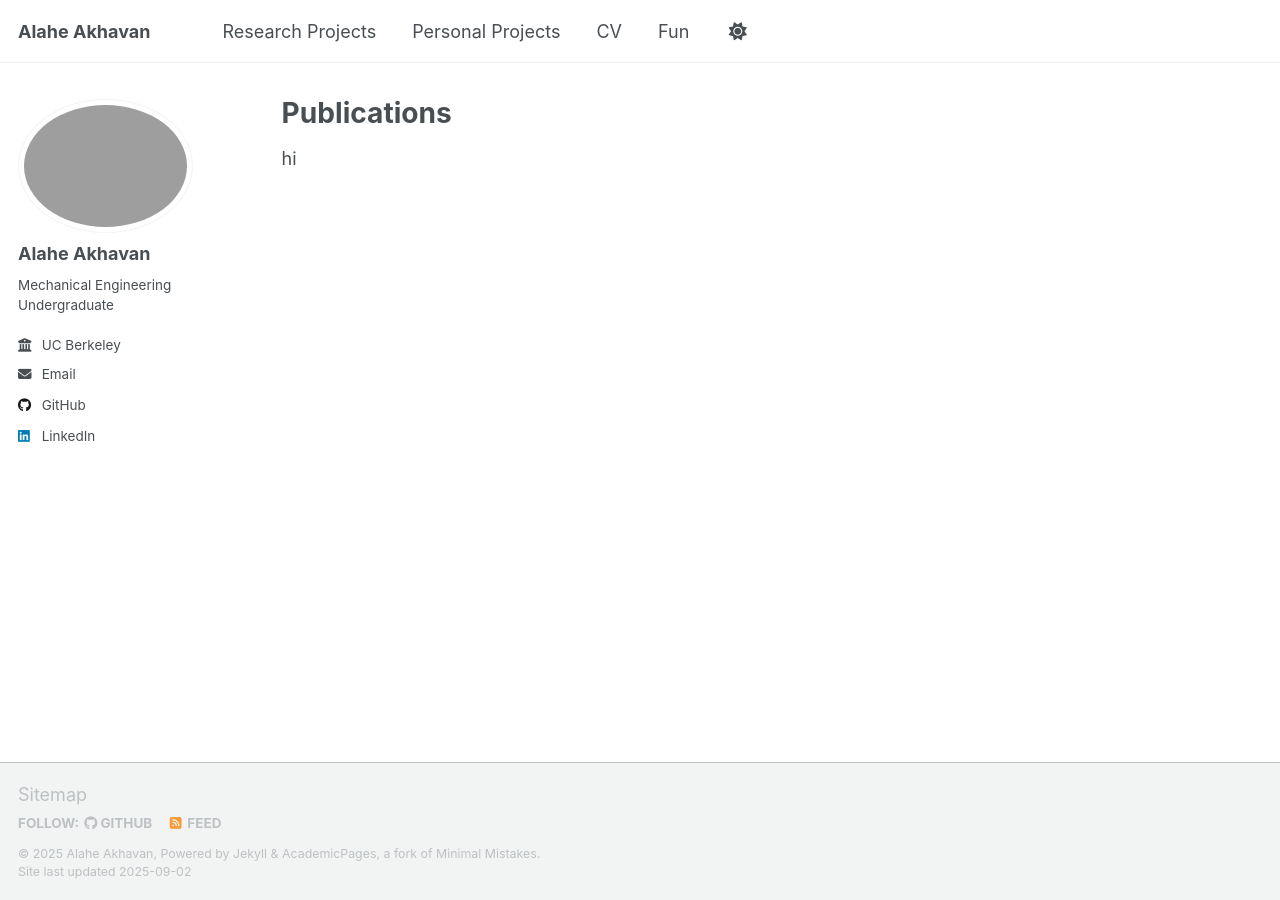
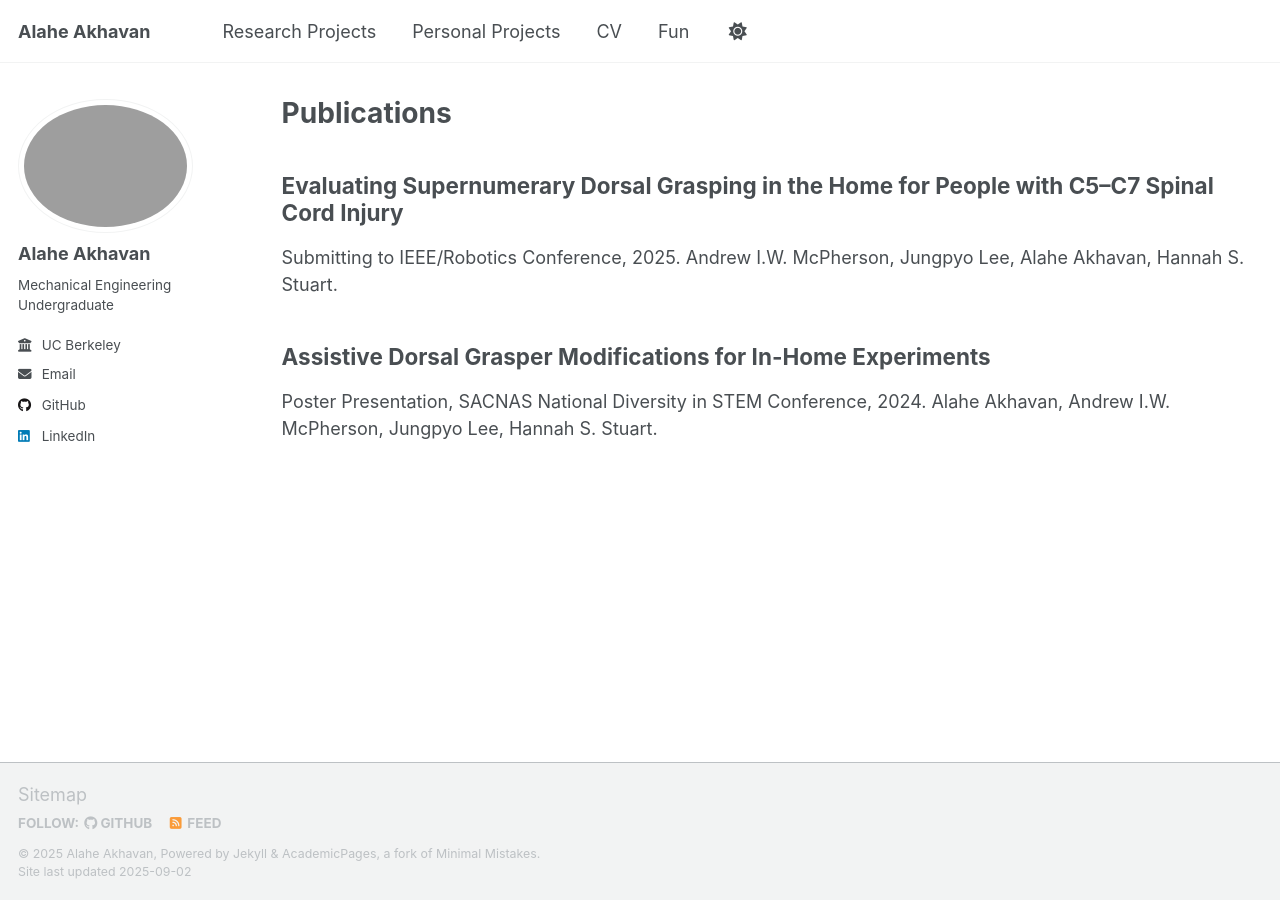
Before and after one commit to Akhavana/akhavana.github.io, a Jekyll site: the page built from _pages/publications.md, in a window 1280 px wide. Built offline with Jekyll 4.4.1, drawn with Linux system fonts in a browser that asks for light colours; a script that is not in the unit is left out.

Commit message:
Update publications.md

```diff
--- a/_pages/publications.md
+++ b/_pages/publications.md
@@ -5,4 +5,10 @@ permalink: /publication/
 author_profile: true
 ---
 
-hi
+## Evaluating Supernumerary Dorsal Grasping in the Home for People with C5–C7 Spinal Cord Injury
+Submitting to IEEE/Robotics Conference, 2025.
+Andrew I.W. McPherson, Jungpyo Lee, Alahe Akhavan, Hannah S. Stuart.
+
+## Assistive Dorsal Grasper Modifications for In-Home Experiments
+Poster Presentation, SACNAS National Diversity in STEM Conference, 2024.
+Alahe Akhavan, Andrew I.W. McPherson, Jungpyo Lee, Hannah S. Stuart.
```
